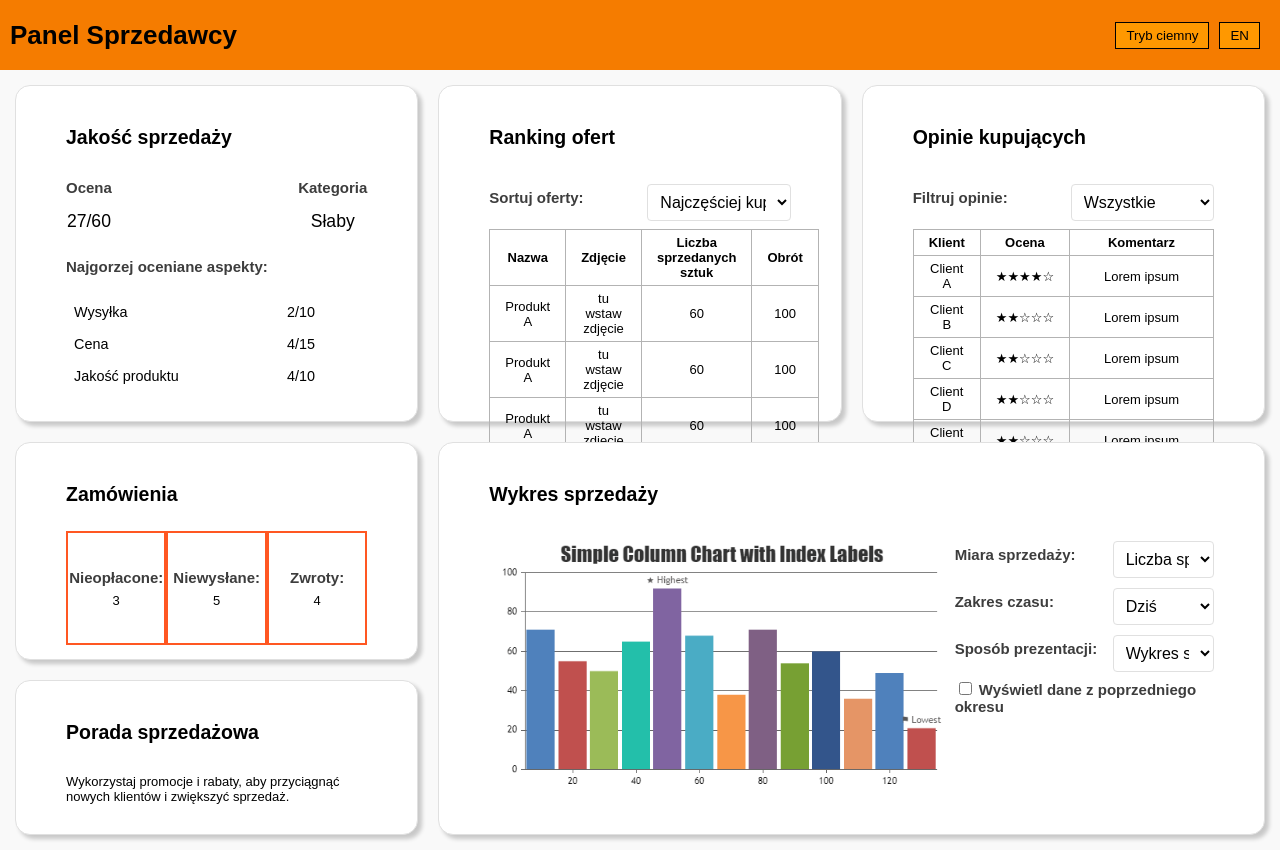
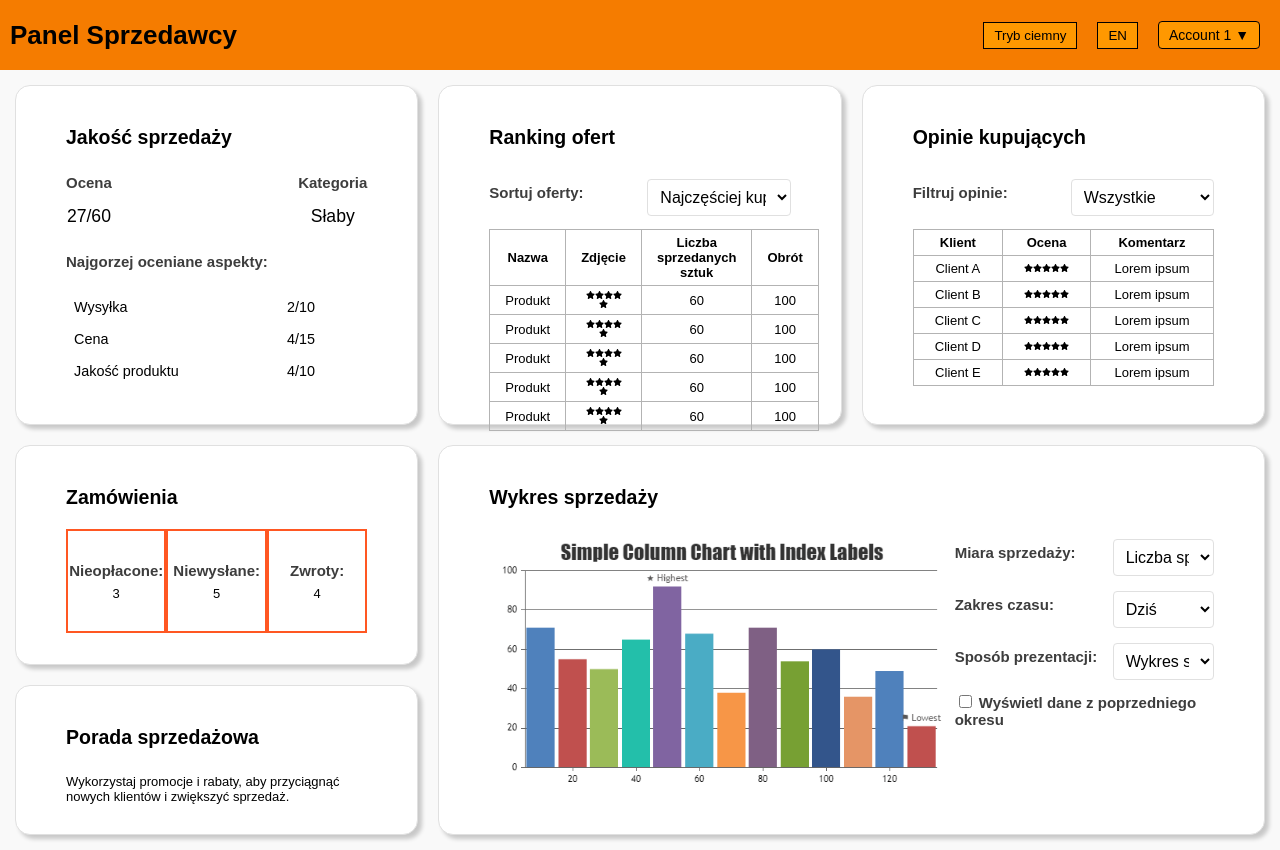
Before and after one commit to banutiy-owl/dashboard-app, a Next.js app: page / in a window 1280 px wide. Built offline with nearby package versions, Linux system fonts and the light colour scheme.

Commit message:
layout, account

```diff
--- a/src/app/globals.css
+++ b/src/app/globals.css
@@ -44,12 +44,19 @@ body {
 }
 
 h2 {
-  margin: 15px 0 25px;
+  margin: 15px 0 20px;
 }
 
 .dashboard {
   padding: 15px;
 }
+
+.controls {
+  display: flex;
+  align-items: center;
+  gap: 10px;
+}
+
 
 .controls button {
   background-color: var(--button-background);
@@ -64,6 +71,58 @@ h2 {
 .controls button:hover {
   background-color: var(--button-hover);
   opacity: 0.9;
+}
+
+.dropdown {
+  position: relative;
+}
+
+.dropdown-toggle {
+  background-color: #007bff;
+  color: #fff;
+  border: none;
+  padding: 8px 12px;
+  border-radius: 4px;
+  cursor: pointer;
+  font-size: 14px;
+}
+
+.dropdown-toggle:hover {
+  background-color: #0056b3;
+}
+
+.dropdown-menu {
+  position: absolute;
+  top: 100%;
+  right: 0;
+  background-color: #fff;
+  border: 1px solid #ccc;
+  border-radius: 4px;
+  list-style: none;
+  padding: 10px;
+  margin: 0;
+  box-shadow: 0 4px 6px rgba(0, 0, 0, 0.1);
+  z-index: 1000;
+}
+
+.dropdown-menu li {
+  padding: 5px 10px;
+  cursor: pointer;
+  transition: background-color 0.2s ease;
+}
+
+.dropdown-menu li:hover {
+  background-color: #f1f1f1;
+}
+
+.dropdown-menu li:not(:last-child) {
+  border-bottom: 1px solid #ddd;
+}
+
+.logout {
+  margin-top: 5px;
+  border-top: 1px solid #ccc;
+  padding-top: 5px;
 }
 
 .cssPortalGrid {
@@ -164,13 +223,13 @@ h2 {
 
 .orders {
   display: flex;
-  justify-content: space-around;
+  justify-content: space-between;
 }
 
 .orders-square {
   border: 2px solid var(--button-hover);
-  width: 110px;
-  height: 110px;
+  width: 100px;
+  height: 100px;
 
   display: flex;
   justify-content: center;
@@ -192,7 +251,8 @@ h2 {
   padding: 10px;
 }
 
-.widgetReviews, .widgetRanking {
+.widgetReviews,
+.widgetRanking {
   display: flex;
   flex-direction: column;
   gap: 0.5rem;
@@ -202,6 +262,7 @@ h2 {
   display: flex;
   align-items: center;
   gap: 0.5rem;
+  margin-bottom: 5px;
 }
 
 .dropdownFilter select {
@@ -233,6 +294,7 @@ h2 {
 .rev-table {
   padding: 5px 15px;
   border: 1px solid var(--table-border);
+  text-align: center;
 }
 
 .reviewsTable th {
@@ -260,7 +322,6 @@ h2 {
   font-weight: bold;
 }
 
-
 .widget h4,
 .widget p {
   margin: 5px 0;
@@ -285,5 +346,9 @@ label {
   color: var(--mid-heading);
   font-size: 15px;
   font-weight: 700;
+}
 
+.stars {
+
+  font-size: 0.5rem;
 }
--- a/src/app/layout.js
+++ b/src/app/layout.js
@@ -1,5 +1,5 @@
 "use client";
-import React, { useState, createContext } from "react";
+import React, { useState, useEffect, createContext, useRef } from "react";
 import "./globals.css";
 
 export const LanguageContext = createContext();
@@ -46,7 +46,7 @@ const translations = {
     week: "Obecny tydzień",
     month: "Obecny miesiąc",
     barChart: "Wykres słupkowy",
-    lineChart: "Wykres kolumnowy"
+    lineChart: "Wykres kolumnowy",
   },
   EN: {
     lightTheme: "Light theme",
@@ -89,18 +89,48 @@ const translations = {
     week: "Current wekk",
     month: "Current month",
     barChart: "Bar chart",
-    lineChart: "Line chart"
+    lineChart: "Line chart",
   },
 };
 
 export default function RootLayout({ children }) {
   const [language, setLanguage] = useState("PL");
   const [theme, setTheme] = useState("light");
+  const [isDropdownOpen, setDropdownOpen] = useState(false);
+  const accounts = ["Account 1", "Account 2", "Account 3"];
+  const [currentAccount, setCurrentAccount] = useState("Account 1");
+  const dropdownRef = useRef(null);
 
   const toggleTheme = () =>
     setTheme((prev) => (prev === "light" ? "dark" : "light"));
   const toggleLanguage = () =>
     setLanguage((prev) => (prev === "PL" ? "EN" : "PL"));
+
+  const handleDropdownToggle = () => {
+    setDropdownOpen((prevState) => !prevState);
+  };
+
+  const handleAccountChange = (account) => {
+    setCurrentAccount(account);
+    setDropdownOpen(false);
+  };
+
+  const handleLogout = () => {
+    console.log("Log out");
+  };
+
+  useEffect(() => {
+    const handleClickOutside = (event) => {
+      if (dropdownRef.current && !dropdownRef.current.contains(event.target)) {
+        setDropdownOpen(false);
+      }
+    };
+
+    document.addEventListener("mousedown", handleClickOutside);
+    return () => {
+      document.removeEventListener("mousedown", handleClickOutside);
+    };
+  }, []);
 
   const t = translations[language];
 
@@ -119,6 +149,29 @@ export default function RootLayout({ children }) {
               <button onClick={toggleLanguage}>
                 {language === "PL" ? "EN" : "PL"}
               </button>
+              <div className="dropdown" ref={dropdownRef}>
+                <button
+                  onClick={handleDropdownToggle}
+                  className="dropdown-toggle"
+                >
+                  {currentAccount} ▼
+                </button>
+                {isDropdownOpen && (
+                  <ul className="dropdown-menu">
+                    {accounts.map((account, index) => (
+                      <li
+                        key={index}
+                        onClick={() => handleAccountChange(account)}
+                      >
+                        {account}
+                      </li>
+                    ))}
+                    <li className="logout" onClick={handleLogout}>
+                      Logout
+                    </li>
+                  </ul>
+                )}
+              </div>
             </div>
           </header>
           {children}
--- a/src/app/page.js
+++ b/src/app/page.js
@@ -2,6 +2,7 @@
 import React, { useContext } from "react";
 import { LanguageContext } from "./layout";
 import Widget from "@/components/Widget";
+import Stars from "@/components/Stars";
 import "./globals.css";
 
 export default function HomePage() {
@@ -55,17 +56,20 @@ export default function HomePage() {
               <div className="orders">
                 <div className="orders-square">
                   <p>
-                    <span className="mid-heading">{t.unpaid}:</span> <span className="orders-val">3</span>
+                    <span className="mid-heading">{t.unpaid}:</span>{" "}
+                    <span className="orders-val">3</span>
                   </p>
                 </div>
                 <div className="orders-square">
                   <p>
-                    <span className="mid-heading">{t.unshipped}:</span> <span className="orders-val">5</span>
+                    <span className="mid-heading">{t.unshipped}:</span>{" "}
+                    <span className="orders-val">5</span>
                   </p>
                 </div>
                 <div className="orders-square">
                   <p>
-                    <span className="mid-heading">{t.returns}:</span> <span className="orders-val">4</span>
+                    <span className="mid-heading">{t.returns}:</span>{" "}
+                    <span className="orders-val">4</span>
                   </p>
                 </div>
               </div>
@@ -93,32 +97,46 @@ export default function HomePage() {
                   </thead>
                   <tbody>
                     <tr>
-                      <td className="rank-table rank-val">Produkt A</td>
-                      <td className="rank-table rank-val">tu wstaw zdjęcie</td>
+                      <td className="rank-table rank-val">Produkt</td>
+                      <td className="rank-table rank-val">
+                        {" "}
+                        <Stars />
+                      </td>
                       <td className="rank-table rank-val">60</td>
                       <td className="rank-table rank-val">100</td>
                     </tr>
                     <tr>
-                      <td className="rank-table rank-val">Produkt A</td>
-                      <td className="rank-table rank-val">tu wstaw zdjęcie</td>
+                      <td className="rank-table rank-val">Produkt</td>
+                      <td className="rank-table rank-val">
+                        {" "}
+                        <Stars />
+                      </td>
                       <td className="rank-table rank-val">60</td>
                       <td className="rank-table rank-val">100</td>
                     </tr>
                     <tr>
-                      <td className="rank-table rank-val">Produkt A</td>
-                      <td className="rank-table rank-val">tu wstaw zdjęcie</td>
+                      <td className="rank-table rank-val">Produkt</td>
+                      <td className="rank-table rank-val">
+                        <Stars />
+                      </td>
                       <td className="rank-table rank-val">60</td>
                       <td className="rank-table rank-val">100</td>
                     </tr>
                     <tr>
-                      <td className="rank-table rank-val">Produkt A</td>
-                      <td className="rank-table rank-val">tu wstaw zdjęcie</td>
+                      <td className="rank-table rank-val">Produkt</td>
+                      <td className="rank-table rank-val">
+                        {" "}
+                        <Stars />
+                      </td>
                       <td className="rank-table rank-val">60</td>
                       <td className="rank-table rank-val">100</td>
                     </tr>
                     <tr>
-                      <td className="rank-table rank-val">Produkt A</td>
-                      <td className="rank-table rank-val">tu wstaw zdjęcie</td>
+                      <td className="rank-table rank-val">Produkt</td>
+                      <td className="rank-table rank-val">
+                        {" "}
+                        <Stars />
+                      </td>
                       <td className="rank-table rank-val">60</td>
                       <td className="rank-table rank-val">100</td>
                     </tr>
@@ -138,7 +156,7 @@ export default function HomePage() {
                     <option>{t.filterNegative}</option>
                   </select>
                 </div>
-                <table className="reviewsTable">
+                <table className="rankingTable">
                   <thead>
                     <tr>
                       <th className="rev-table rev-name">{t.client}</th>
@@ -149,38 +167,43 @@ export default function HomePage() {
                   <tbody>
                     <tr>
                       <td className="rev-table rev-val">Client A</td>
-                      <td className="rev-table rev-val">★★★★☆</td>
                       <td className="rev-table rev-val">
-                        Lorem ipsum
+                        {" "}
+                        <Stars />
                       </td>
+                      <td className="rev-table rev-val">Lorem ipsum</td>
                     </tr>
                     <tr>
                       <td className="rev-table rev-val">Client B</td>
-                      <td className="rev-table rev-val">★★☆☆☆</td>
                       <td className="rev-table rev-val">
-                        Lorem ipsum
+                        {" "}
+                        <Stars />
                       </td>
+                      <td className="rev-table rev-val">Lorem ipsum</td>
                     </tr>
                     <tr>
                       <td className="rev-table rev-val">Client C</td>
-                      <td className="rev-table rev-val">★★☆☆☆</td>
                       <td className="rev-table rev-val">
-                        Lorem ipsum
+                        {" "}
+                        <Stars />
                       </td>
+                      <td className="rev-table rev-val">Lorem ipsum</td>
                     </tr>
                     <tr>
                       <td className="rev-table rev-val">Client D</td>
-                      <td className="rev-table rev-val">★★☆☆☆</td>
                       <td className="rev-table rev-val">
-                        Lorem ipsum
+                        {" "}
+                        <Stars />
                       </td>
+                      <td className="rev-table rev-val">Lorem ipsum</td>
                     </tr>
                     <tr>
                       <td className="rev-table rev-val">Client E</td>
-                      <td className="rev-table rev-val">★★☆☆☆</td>
                       <td className="rev-table rev-val">
-                        Lorem ipsum
+                        {" "}
+                        <Stars />
                       </td>
+                      <td className="rev-table rev-val">Lorem ipsum</td>
                     </tr>
                   </tbody>
                 </table>
@@ -230,7 +253,10 @@ export default function HomePage() {
           </div>
           <div className="div6">
             <Widget title={t.widgetAdvice}>
-              <p>Wykorzystaj promocje i rabaty, aby przyciągnąć nowych klientów i zwiększyć sprzedaż.</p>
+              <p>
+                Wykorzystaj promocje i rabaty, aby przyciągnąć nowych klientów i
+                zwiększyć sprzedaż.
+              </p>
             </Widget>
           </div>
         </div>
--- /dev/null
+++ b/src/components/Stars.js
@@ -0,0 +1,16 @@
+import React from "react";
+import { FontAwesomeIcon } from "@fortawesome/react-fontawesome";
+import { faStar } from "@fortawesome/free-solid-svg-icons";
+
+const Stars = () => {
+  return (
+    <div className="stars">
+      {" "}
+      {[...Array(5)].map((_, index) => (
+        <FontAwesomeIcon key={index} icon={faStar} />
+      ))}
+    </div>
+  );
+};
+
+export default Stars;
```
Also changed, not shown: package.json (+5 -2 lines), 1 other file (tests, documents, lock files or other folders). Lines whose indentation alone changed are shown as unchanged.
